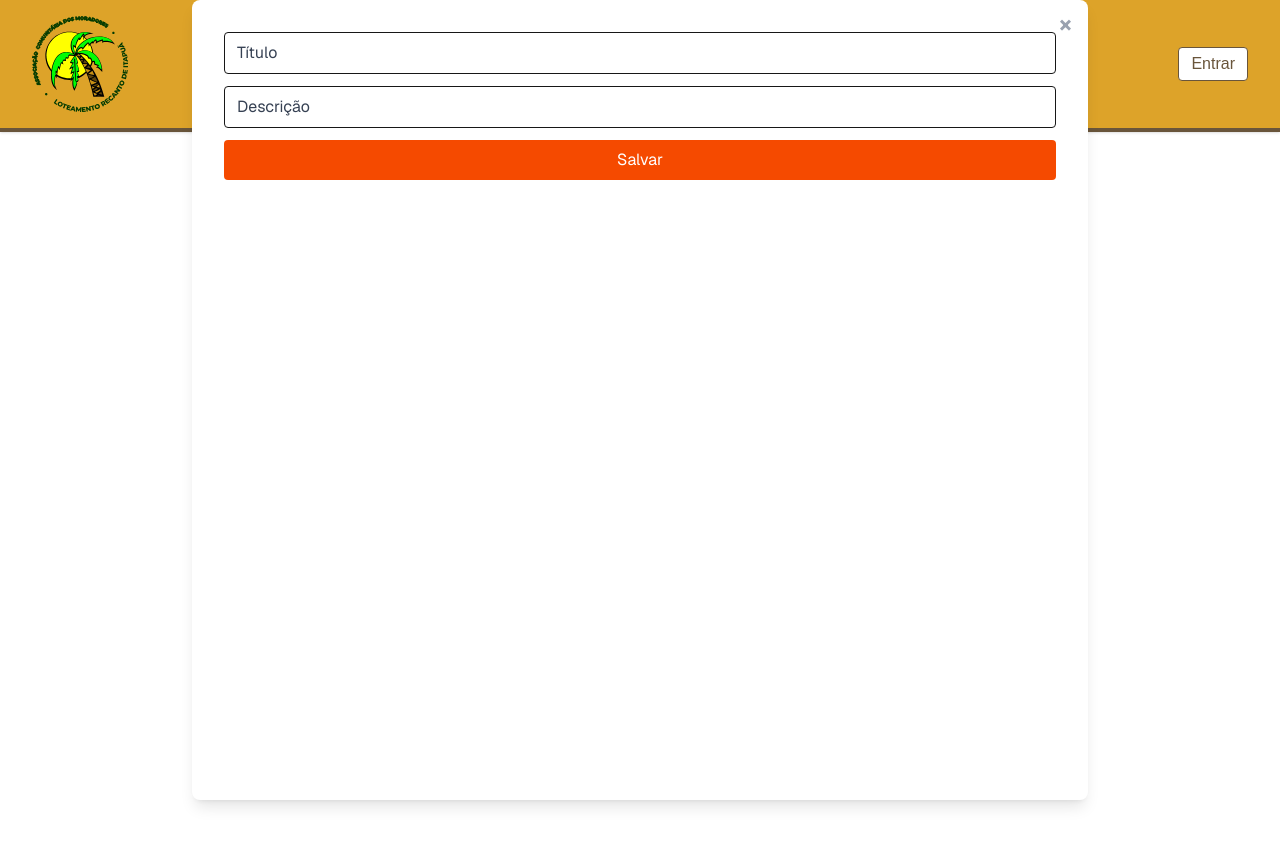
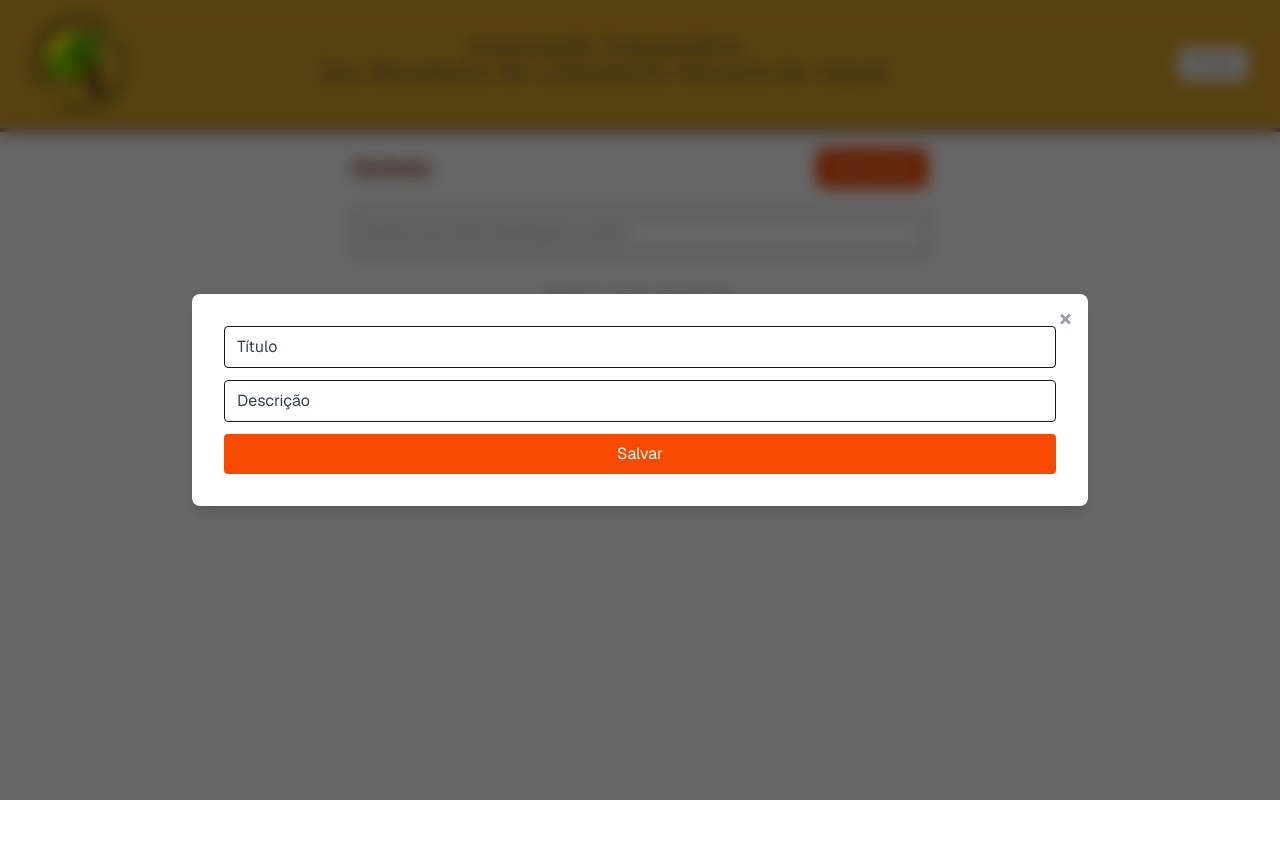
Before and after one commit to jonasoliveira-developer/recanto-front, a Next.js app: page /avisos in a window 1280 px wide. Both pictures are taken after a click on the button "Novo aviso". Shown: the top 846 px of the page. Built offline with nearby package versions, Linux system fonts and the light colour scheme.

Commit message:
Adiciona fundo translúcido com blur aos modais para melhor destaque visual

```diff
--- a/src/components/Modal.tsx
+++ b/src/components/Modal.tsx
@@ -10,8 +10,8 @@ interface ModalProps {
 export function Modal({ aberto, aoFechar, titulo, children }: ModalProps) {
   if (!aberto) return null;
   return (
-    <div className="fixed inset-0 z-50 flex items-center justify-center">
-      <div className="bg-white rounded-lg shadow-lg w-full max-w-4xl p-0 mx-2 h-screen max-h-screen flex flex-col relative">
+    <div className="fixed inset-0 z-50 flex items-center justify-center min-h-screen bg-black/60 backdrop-blur">
+      <div className="bg-white rounded-lg shadow-lg w-full max-w-4xl p-0 mx-2 max-h-[90vh] flex flex-col relative justify-center">
         <button
           onClick={aoFechar}
           className="absolute top-2 right-4 text-2xl text-gray-400 hover:text-gray-700 font-bold z-10"
```
